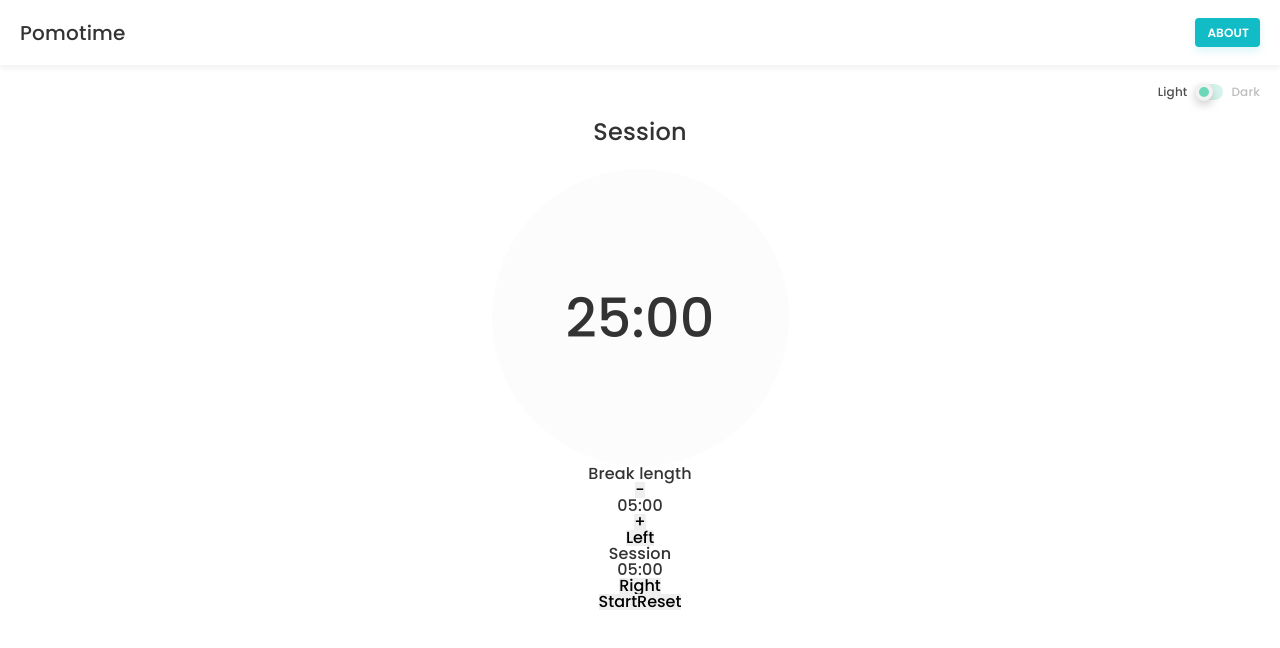
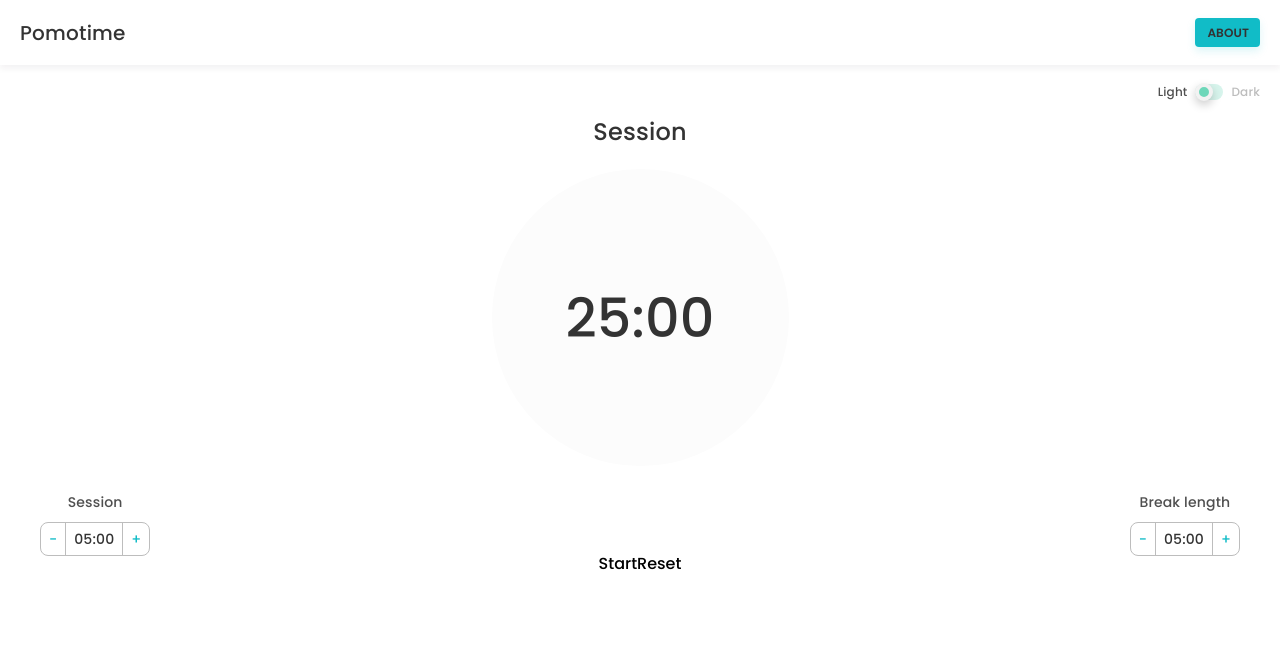
Before and after one commit to cristianCeamatu/assist-pomodoro, a React (Create React App) app: page / in a window 1280 px wide. Shown: the top 648 px of the page. Built offline with nearby package versions, Linux system fonts and the light colour scheme.

Commit message:
design/Settings sections and fix toggler Light/Dark colors

```diff
--- a/src/components/pomodoro/Pomodoro.styled.js
+++ b/src/components/pomodoro/Pomodoro.styled.js
@@ -6,11 +6,11 @@ export const H3 = styled.h3`
   margin-bottom: 24px;
 `;
 
-export const DisplayContainer = styled.section`
+export const DisplayContainer = styled.div`
   display: flex;
   width: 297px;
   height: 297px;
-  margin: 0 auto;
+  margin: 0 auto 24px;
   border-radius: 100%;
   align-items: center;
   justify-content: center;
@@ -19,3 +19,43 @@ export const DisplayContainer = styled.section`
   background: ${(props) =>
     props.theme.mode === 'light' ? '#FCFCFC' : '#252836'};
 `;
+
+export const SettingsContainer = styled.div`
+  display: flex;
+  align-items: center;
+  justify-content: space-between;
+  padding: 0 40px;
+  font-size: 14px;
+
+  h3 {
+    margin-bottom: 8px;
+    line-height: 24px;
+    color: ${(props) => (props.theme.mode === 'light' ? '#4F4F4F' : '')};
+  }
+
+  ul {
+    display: flex;
+    align-items: center;
+    justify-content: center;
+    border: 1px solid #bdbdbd;
+    box-sizing: border-box;
+    border-radius: 8px;
+    line-height: 16px;
+
+    li {
+      padding: 8px;
+
+      &:first-child {
+        border-right: 1px solid #bdbdbd;
+      }
+
+      &:last-child {
+        border-left: 1px solid #bdbdbd;
+      }
+
+      button {
+        color: #11bcc7;
+      }
+    }
+  }
+`;
--- a/src/components/pomodoro/Settings.js
+++ b/src/components/pomodoro/Settings.js
@@ -6,6 +6,8 @@ import {
   decrementBreak,
   decrementSession,
 } from '../../features/pomodoro/pomodoroSlice';
+// Styles/Assets
+import { SettingsContainer } from './Pomodoro.styled';
 // Utils
 import { intToPaddedString } from '../../utils/format';
 
@@ -16,39 +18,49 @@ const Settings = () => {
   const sessionLength = useSelector((state) => state.pomodoro.sessionLength);
 
   return (
-    <section>
+    <SettingsContainer>
       <div>
-        <h3>Break length</h3>
-        <div>
-          <button type="button" onClick={() => dispatch(decrementBreak())}>
-            -
-          </button>
+        <h3>Session</h3>
+        <ul>
+          <li>
+            <button type="button" onClick={() => dispatch(decrementSession())}>
+              -
+            </button>
+          </li>
 
-          <div>
-            <p>{intToPaddedString(breakLength)}:00</p>
-          </div>
+          <li>
+            <p>{intToPaddedString(sessionLength)}:00</p>
+          </li>
 
-          <button type="button" onClick={() => dispatch(incrementBreak())}>
-            +
-          </button>
-        </div>
+          <li>
+            <button type="button" onClick={() => dispatch(incrementSession())}>
+              +
+            </button>
+          </li>
+        </ul>
       </div>
 
       <div>
-        <button type="button" onClick={() => dispatch(decrementSession())}>
-          Left
-        </button>
+        <h3>Break length</h3>
+        <ul>
+          <li>
+            <button type="button" onClick={() => dispatch(decrementBreak())}>
+              -
+            </button>
+          </li>
 
-        <div>
-          <h3>Session</h3>
-          <p>{intToPaddedString(sessionLength)}:00</p>
-        </div>
+          <li>
+            <p>{intToPaddedString(breakLength)}:00</p>
+          </li>
 
-        <button type="button" onClick={() => dispatch(incrementSession())}>
-          Right
-        </button>
+          <li>
+            <button type="button" onClick={() => dispatch(incrementBreak())}>
+              +
+            </button>
+          </li>
+        </ul>
       </div>
-    </section>
+    </SettingsContainer>
   );
 };
 
--- a/src/index.css
+++ b/src/index.css
@@ -11,6 +11,7 @@
   vertical-align: baseline;
 }
 
+/* Globals */
 body {
   line-height: 1;
   font-family: 'Poppins', sans-serif;
@@ -21,6 +22,15 @@ ul {
   list-style: none;
 }
 
+button {
+  background-color: inherit;
+  outline: none;
+}
+
+button:focus {
+  outline: none;
+}
+
 a {
   text-decoration: none;
   color: inherit;
--- a/src/layout/Navbar.styled.js
+++ b/src/layout/Navbar.styled.js
@@ -33,7 +33,6 @@ export const Nav = styled.nav`
     font-size: 12px;
     letter-spacing: 0.01em;
     text-transform: uppercase;
-    color: #ffffff;
     padding: 6px 11px 6px 12px;
   }
 `;
--- a/src/layout/Toggler.js
+++ b/src/layout/Toggler.js
@@ -1,4 +1,4 @@
-import { useSelector, useDispatch } from 'react-redux';
+import { useDispatch } from 'react-redux';
 // Styles/Assets
 import { Wrapper } from './Toggler.styled';
 // State
@@ -7,11 +7,10 @@ import { toggleTheme } from '../features/theme/themeSlice';
 const Toggler = () => {
   // State
   const dispatch = useDispatch();
-  const currentTheme = useSelector((state) => state.theme.mode);
 
   return (
     <Wrapper>
-      <p className="active">Light</p>
+      <p>Light</p>
       <form action="/index.html">
         <input
           type="checkbox"
--- a/src/layout/Toggler.styled.js
+++ b/src/layout/Toggler.styled.js
@@ -12,10 +12,14 @@ export const Wrapper = styled.div`
   gap: 8px;
 
   p {
-    color: #bdbdbd;
+    &:first-child {
+      color: ${(props) =>
+        props.theme.mode === 'light' ? '#4F4F4F' : '#828282'};
+    }
 
-    &.active {
-      color: #4f4f4f;
+    &:last-child {
+      color: ${(props) =>
+        props.theme.mode === 'light' ? '#BDBDBD' : '#F2F2F2'};
     }
   }
 
```
Also changed, not shown: 1 other file (tests, documents, lock files or other folders).
